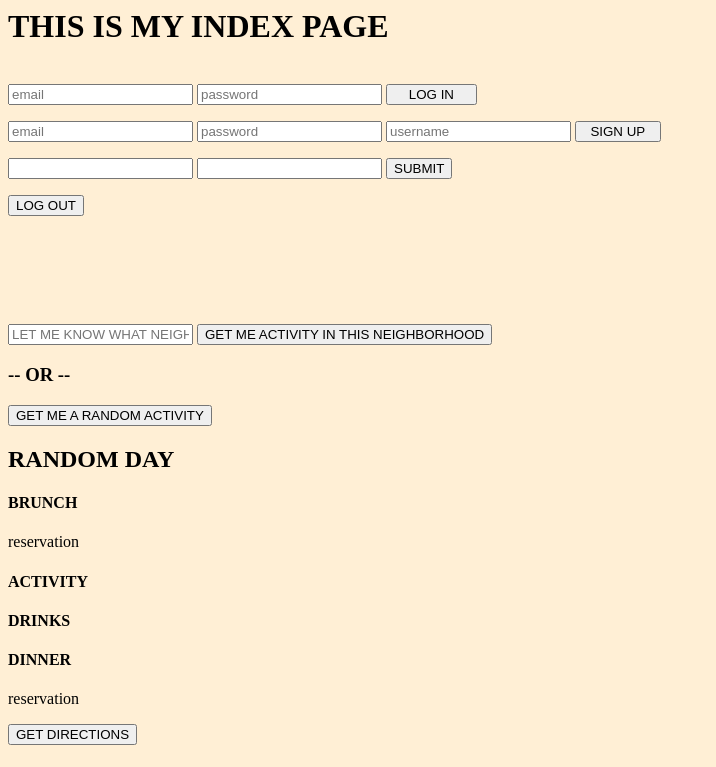
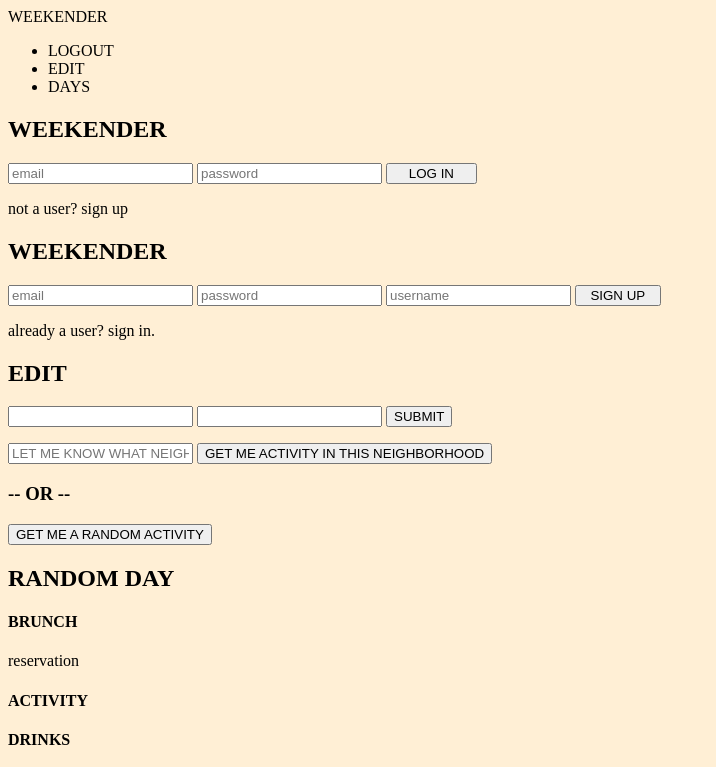
Before and after one commit to ambervandy/wdi_project_4, a website: page public/index.html in a window 1280 px wide. Shown: the top 767 px of the page, without its empty margins (0-716 px from the left). Drawn offline with nearby package versions, Linux system fonts and the light colour scheme; some packages are replaced by stand-ins of ours; no server answers.

Commit message:
Adding the beginnings of styling structure

```diff
--- a/public/index.html
+++ b/public/index.html
@@ -18,7 +18,7 @@
 
 <body ng-controller="userController as ctrl">
 
-
+	<!-- FACEBOOK -->
 	<script>
 		window.fbAsyncInit = function() {
 			FB.init({
@@ -36,50 +36,67 @@
 			fjs.parentNode.insertBefore(js, fjs);
 		}(document, 'script', 'facebook-jssdk'));
 	</script>
+	<!-- END FACEBOOK -->
 
 
-	<h1>THIS IS MY INDEX PAGE</h1>
+	<!-- HEADER + NAV -->
+	<header>
+		<div id="left">
+			WEEKENDER
+		</div>
+		<ul>
+			<li ng-click="ctrl.logout()">LOGOUT</li>
+			<li>EDIT</li>
+			<li>DAYS</li>
+		</ul>
+	</header>
+
+
 
 	<!-- SIGN UP AND LOGIN FORMS -->
-	</br>
-
-	<div id="formDiv">
 
 		<!-- show if not already logged in -->
+		<div class="main">
+			<div class="content_wrapper">
+				<h2>WEEKENDER</h2>
 				<form id="logIn">
 					<input ng-model="ctrl.loginData.email" type="text" placeholder="email">
 					<input ng-model="ctrl.loginData.password" type="password" placeholder="password">
 					<button ng-click="ctrl.logIn()" class="formButton">&nbsp;&nbsp;&nbsp; LOG IN &nbsp;&nbsp;&nbsp;</button></br>
-			<!-- <p id="login-status"></p>
-			<p ng-click="ctrl.formShow()">not a user? sign up</p> -->
+					<!-- <p id="login-status"></p> -->
+					<p ng-click="ctrl.formShow()">not a user? sign up</p>
 				</form>
+			</div>
+		</div>
 
 
 		<!-- show if not yet signed up -->
+		<div class="main">
+			<div class="content_wrapper">
+				<h2>WEEKENDER</h2>
 				<form id="signUp">
 					<input type="text" ng-model="ctrl.signUpData.email" placeholder="email">
 					<input type="password" ng-model="ctrl.signUpData.password" placeholder="password">
 					<input type="text" ng-model="ctrl.signUpData.username" placeholder="username">
 					<button ng-click="ctrl.signUp()" class="formButton">&nbsp;&nbsp;SIGN UP&nbsp;&nbsp;</button></br>
-			<!-- <p ng-click="ctrl.formShow()">already a user? sign in.</p> -->
+					<p ng-click="ctrl.formShow()">already a user? sign in.</p>
 				</form>
+			</div>
+		</div>
 
 
 		<!-- edit profile form -->
+		<div class="main">
+			<h2>EDIT</h2>
+			<div class="content_wrapper">
 				<form id="editProfile" ng-submit="ctrl.submitEdit()">
 					<input type="text" ng-model="ctrl.editData.email" placeholder="{{ ctrl.single.email }}">
 					<input type="text" ng-model="ctrl.editData.username" placeholder="{{ ctrl.single.username }}">
 					<button class="formButton">SUBMIT</button></br>
 				</form>
-
-		<!-- logout button to show only when logged in -->
-		<button id="logoutButton" class="formButton" ng-click="ctrl.logout()">LOG OUT</button>
-
-		<!-- <button id="editButton" ng-click="ctrl.editMe()" ng-if="!ctrl.editProfile && ctrl.user">&nbsp;&nbsp;&nbsp;&nbsp; EDIT &nbsp;&nbsp;&nbsp;&nbsp;</button> -->
-
+			</div>
 		</div>
 
-	</br></br></br></br></br></br>
 
 
 	<!-- TESTING TO GET DATA FROM YELP.COM -->
--- a/public/js/app.js
+++ b/public/js/app.js
@@ -352,6 +352,12 @@ app.controller('userController', ['$http', '$scope', function($http, $scope) {
 	}
 
 
+	// SHOW LOGIN OR SIGN UPFORM
+	this.formShow = function() {
+
+	}
+
+
 
 
 
```
Lines whose indentation alone changed are shown as unchanged.
